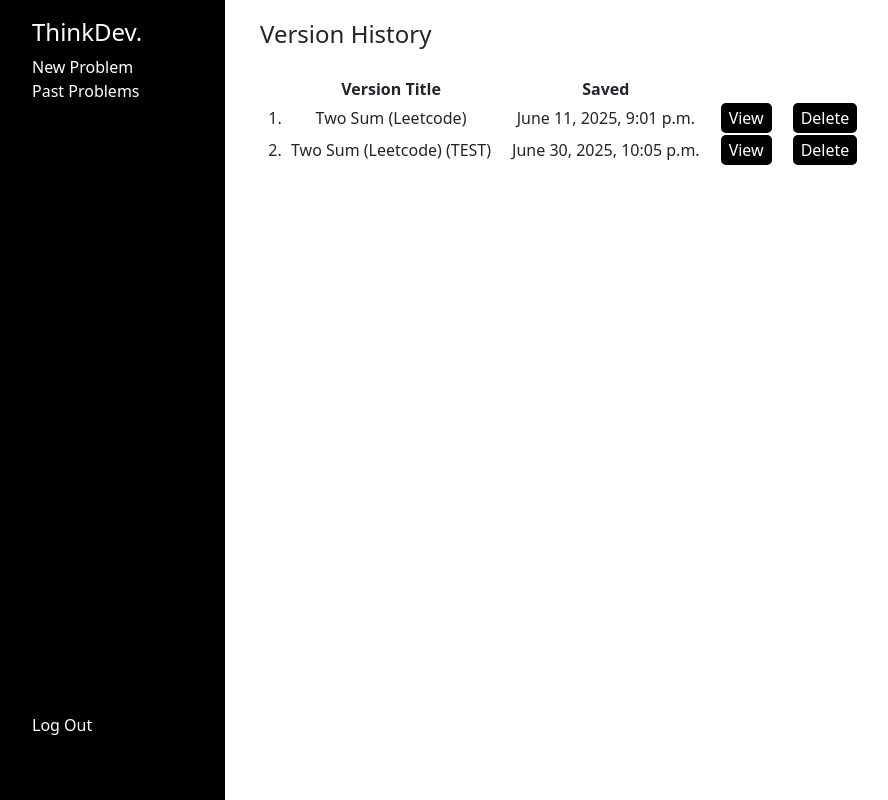
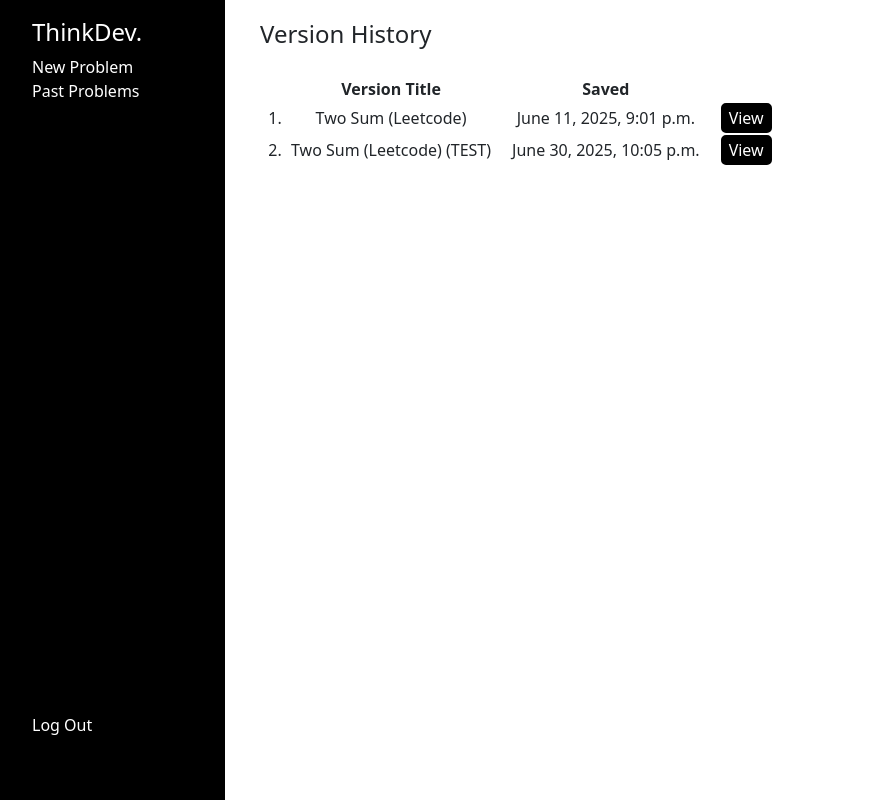
Before and after one commit to kyoyuncoding/ThinkDev, a Django app: page /problemlog/versions/17 in a window 1280 px wide. Shown: the whole page, without its empty margins (0-888 px from the left). Run offline with Django 5.2, Linux system fonts and the light colour scheme; a user stored in the database is signed in; data comes from the database, SQL or seed files in the repository; both versions use the stored data as it was after the commit.

Commit message:
Adding the current title of a problem to the problem version view.

```diff
--- a/thinkdev/problemlog/templates/versions.html
+++ b/thinkdev/problemlog/templates/versions.html
@@ -52,14 +52,10 @@
                     <td style="padding-right: 20px;">
                         <input style="border-radius: 5px; background-color:black; color: white; border: 2px solid black;" name="view_button" type="submit" value="View">
                     </td>
-                    <td style="padding-right: 20px;">
-                        <input style="border-radius: 5px; background-color:black; color: white; border: 2px solid black;" name="delete_button" type="submit" value="Delete">
-                    </td>
                 </form>
             </tr>
             {% endfor %}
         </table>
-
         </div>
     </div>
 {% endblock %}
--- a/thinkdev/problemlog/views.py
+++ b/thinkdev/problemlog/views.py
@@ -131,30 +131,41 @@ def problem_versions(request, id_entry):
 @login_required
 def versions_view(request, id_entry):
     if request.POST.get("view_button"):
+        currentTitle = Problems.objects.get(id=ProblemVersions.objects.filter(id=id_entry).values('problem_id_id').first()["problem_id_id"])
         version = ProblemVersions.objects.get(id=id_entry)
         return render(request, "versionview.html", {
-            "entry": version
+            "entry": version,
+            "currentTitle": currentTitle,
+            # "versionNumber": versionNumber
         })
 
-    elif request.POST.get("delete_button"):
-        version = ProblemVersions.objects.get(id=id_entry)
 
-        # Just using .distinct() returns a QuerySet object, not a value.
-        problem_id = ProblemVersions.objects.values_list("problem_id", flat=True).first()
-        version.delete()
-        return HttpResponseRedirect(reverse("problem_versions", args=(problem_id, )))
+
+
+
+
+
+
+
+
+
+
+
+
 
         # TO-DO LIST
-        # You shouldn't be able to save a problem if it it unchanged from the most previous version.
+        # Edit the ProblemVersions model to include the version number of the problem, so that it can be used in the versionview.html file, and the versions_view view.
+        # You shouldn't be able to save a problem if it is unchanged from the most previous version.
         # The most recent version of the problem should be the most recent problem in the problemversions table, rather than the unique copy of the problem in the problems table.
-        # Version history should have the title of the most recent version of the problem somewhere.
         # When you click "view" on one of the problem versions, the problem title should be clickable, so that it takes you back to the versions of the problem you clicked on.
 
         #DONE
+        # Get rid of the delete functionality on the versions. You can't delete a previous version. You can only view the previous version.
         # When you first create a problem, it should also be the first version that is created.
         # When you register an account, it should say that you have successfully registered an account! and take you to the login page, or have a link to take you to the login page.
         # Fixed the issue where problems from different users were coming up when saving an edit to a pre - existing problem.
         # Added the ability to view and delete different versions, where the text-areas are greyed out, and there is some metadata about the version of the problem as well.
+        # Version history should have the title of the most recent version of the problem somewhere.
 
         # IN PROGRESS
         # The current version should be highlighted, so you know that it is the first version.
```
Also changed, not shown: thinkdev/problemlog/templates/versionview.html (+7 -1 lines), thinkdev/db.sqlite3.
